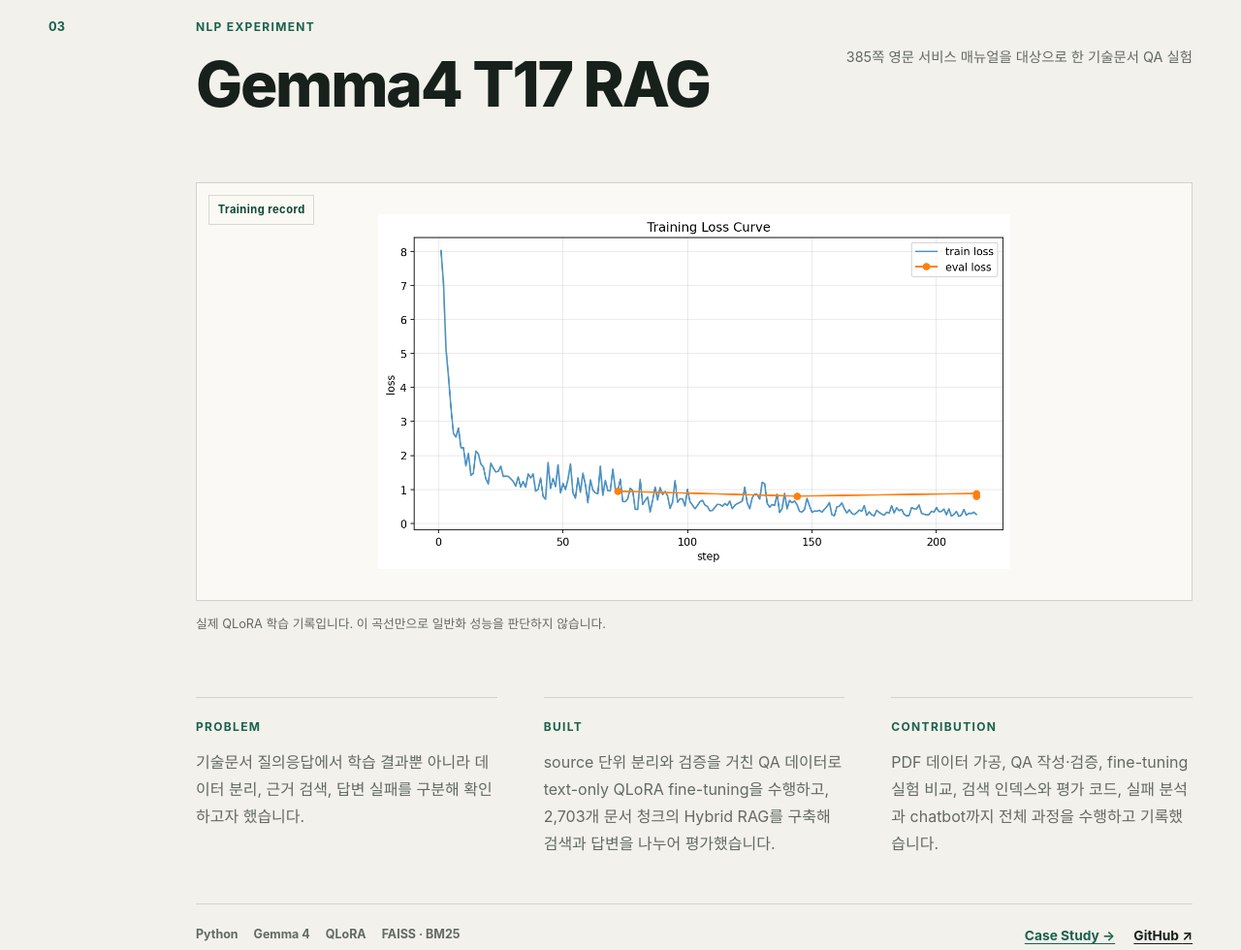
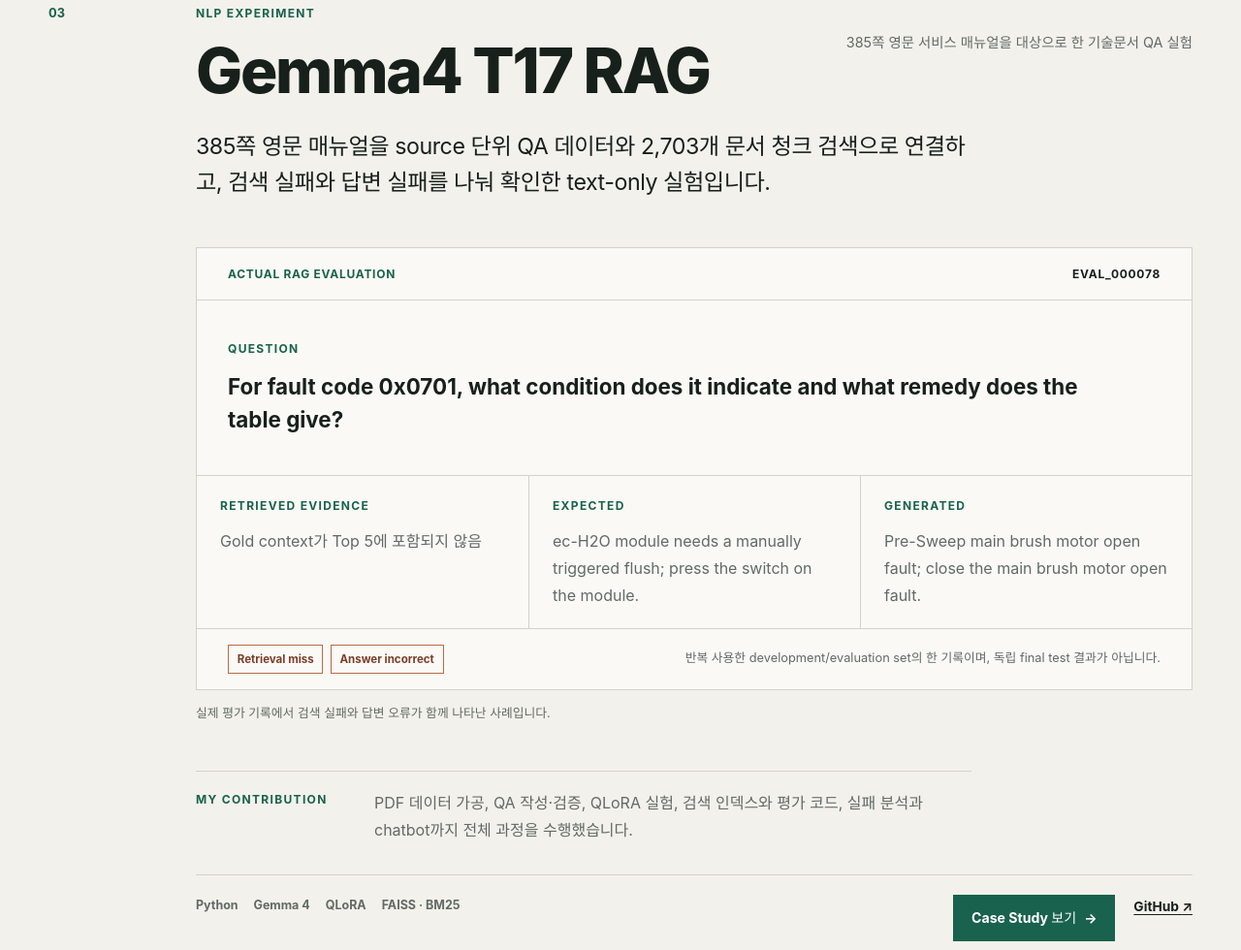
Before and after one commit to gusn9719/gusn9719.github.io, an Astro site: page / in a window 1280 px wide. Shown: the part 3688-4668 px from the top of the page at 97% size. Built offline with nearby package versions, Linux system fonts and the light colour scheme; Astro itself is replaced by a stand-in of ours.

Commit message:
feat: 나머지 프로젝트 홈 진입 UX 개선

```diff
--- a/src/components/ProjectCard.astro
+++ b/src/components/ProjectCard.astro
@@ -8,6 +8,9 @@ interface Props {
 const { project } = Astro.props;
 const detailLink = project.links.find((link) => link.kind === "detail");
 const isHomeEntry = Boolean(project.homeEntry && detailLink);
+const homeEvidence = project.homeEntry?.evidence;
+const hasMultiplePreviews = isHomeEntry && !homeEvidence && project.preview.items.length > 1;
+const homeCaption = homeEvidence?.caption ?? project.preview.caption;
 ---
 
 <article class:list={["project-row", { "project-row--entry": isHomeEntry }]} aria-labelledby={`${project.slug}-title`}>
@@ -27,13 +30,54 @@ const isHomeEntry = Boolean(project.homeEntry && detailLink);
 
     {isHomeEntry && <p class="project-row__lede">{project.homeEntry!.summary}</p>}
 
-    <figure class:list={["project-preview", { "project-preview--portrait": !isHomeEntry && project.preview.items.some((item) => item.presentation === "portrait"), "project-preview--flow": isHomeEntry }] }>
-      {isHomeEntry ? (
+    <figure class:list={["project-preview", {
+      "project-preview--portrait": !isHomeEntry && project.preview.items.some((item) => item.presentation === "portrait"),
+      "project-preview--entry": isHomeEntry,
+      "project-preview--flow": isHomeEntry && project.homeEntry!.layout === "phone-flow",
+      "project-preview--evolution": isHomeEntry && project.homeEntry!.layout === "evolution",
+      "project-preview--record": isHomeEntry && project.homeEntry!.layout === "record",
+    }] }>
+      {isHomeEntry && homeEvidence ? (
+        <a
+          class="project-evidence-record__link"
+          href={detailLink!.href}
+          aria-label={`${project.title} Case Study 보기 — ${homeEvidence.id} 평가 기록`}
+        >
+          <div class="project-evidence-record">
+            <div class="project-evidence-record__header">
+              <p>{homeEvidence.label}</p>
+              <strong>{homeEvidence.id}</strong>
+            </div>
+            <div class="project-evidence-record__question">
+              <p class="summary-label">Question</p>
+              <p lang="en">{homeEvidence.question}</p>
+            </div>
+            <div class="project-evidence-record__comparison">
+              <div>
+                <p class="summary-label">Retrieved evidence</p>
+                <p>{homeEvidence.retrieved}</p>
+              </div>
+              <div>
+                <p class="summary-label">Expected</p>
+                <p lang="en">{homeEvidence.expected}</p>
+              </div>
+              <div>
+                <p class="summary-label">Generated</p>
+                <p lang="en">{homeEvidence.generated}</p>
+              </div>
+            </div>
+            <div class="project-evidence-record__result">
+              <div>{homeEvidence.outcomes.map((outcome) => <span>{outcome}</span>)}</div>
+              <p>{homeEvidence.boundary}</p>
+            </div>
+          </div>
+        </a>
+      ) : isHomeEntry ? (
         <div
           class:list={["project-preview__media", { "project-preview__media--split": project.preview.items.length > 1 }]}
           role="group"
           aria-label={`${project.title} 화면 미리보기`}
-          aria-describedby={`${project.slug}-swipe-hint`}
+          aria-describedby={hasMultiplePreviews ? `${project.slug}-swipe-hint` : undefined}
         >
           {project.preview.items.map((item) => (
             <a
@@ -70,14 +114,14 @@ const isHomeEntry = Boolean(project.homeEntry && detailLink);
           ))}
         </div>
       )}
-      {isHomeEntry && (
+      {hasMultiplePreviews && (
         <p id={`${project.slug}-swipe-hint`} class="project-preview__swipe-hint">
           <span aria-hidden="true">←</span>
           <span>좌우로 밀거나 Tab 키로 다음 화면 보기</span>
           <span aria-hidden="true">→</span>
         </p>
       )}
-      <figcaption>{project.preview.caption}</figcaption>
+      <figcaption>{homeCaption}</figcaption>
     </figure>
 
     {isHomeEntry ? (
--- a/src/data/projects.ts
+++ b/src/data/projects.ts
@@ -28,6 +28,18 @@ export interface ProjectHomeEntry {
   summary: string;
   contribution: string;
   ctaLabel: string;
+  layout?: "phone-flow" | "evolution" | "record";
+  evidence?: {
+    label: string;
+    id: string;
+    question: string;
+    retrieved: string;
+    expected: string;
+    generated: string;
+    outcomes: string[];
+    boundary: string;
+    caption: string;
+  };
 }
 
 export interface Project {
@@ -95,6 +107,7 @@ export const projects: Project[] = [
       contribution:
         "아이디어·사용자 흐름 설계, Flutter 주요 화면, FastAPI 인증·분석 연동과 시스템 통합에 참여했습니다.",
       ctaLabel: "Case Study 보기",
+      layout: "phone-flow",
     },
     links: [
       {
@@ -132,7 +145,7 @@ export const projects: Project[] = [
           alt: "피부타입 필터, 상품 점수와 긍정·부정 리뷰를 표시한 ReviewFit 실제 Streamlit 화면",
           width: 900,
           height: 483,
-          fit: "cover",
+          fit: "contain",
           presentation: "landscape",
         },
         {
@@ -145,6 +158,14 @@ export const projects: Project[] = [
           presentation: "diagram",
         },
       ],
+    },
+    homeEntry: {
+      summary:
+        "피부타입별 부정 신호 비율을 계산한 ReviewFit을, 추천·리뷰 데이터를 연결한 Spring MVC 서비스 BeautyLens로 확장했습니다.",
+      contribution:
+        "OliveYoung 리뷰를 직접 수집하고 제공받은 Musinsa·Coupang 데이터를 통합했습니다. 전처리·모델 비교·추천 집계 후 BeautyLens의 데이터 적재와 Spring MVC 기능을 구현했습니다.",
+      ctaLabel: "Case Study 보기",
+      layout: "evolution",
     },
     links: [
       {
@@ -195,6 +216,30 @@ export const projects: Project[] = [
         },
       ],
     },
+    homeEntry: {
+      summary:
+        "385쪽 영문 매뉴얼을 source 단위 QA 데이터와 2,703개 문서 청크 검색으로 연결하고, 검색 실패와 답변 실패를 나눠 확인한 text-only 실험입니다.",
+      contribution:
+        "PDF 데이터 가공, QA 작성·검증, QLoRA 실험, 검색 인덱스와 평가 코드, 실패 분석과 chatbot까지 전체 과정을 수행했습니다.",
+      ctaLabel: "Case Study 보기",
+      layout: "record",
+      evidence: {
+        label: "Actual RAG evaluation",
+        id: "eval_000078",
+        question:
+          "For fault code 0x0701, what condition does it indicate and what remedy does the table give?",
+        retrieved: "Gold context가 Top 5에 포함되지 않음",
+        expected:
+          "ec-H2O module needs a manually triggered flush; press the switch on the module.",
+        generated:
+          "Pre-Sweep main brush motor open fault; close the main brush motor open fault.",
+        outcomes: ["Retrieval miss", "Answer incorrect"],
+        boundary:
+          "반복 사용한 development/evaluation set의 한 기록이며, 독립 final test 결과가 아닙니다.",
+        caption:
+          "실제 평가 기록에서 검색 실패와 답변 오류가 함께 나타난 사례입니다.",
+      },
+    },
     links: [
       {
         label: "Case Study",
--- a/src/styles/global.css
+++ b/src/styles/global.css
@@ -391,9 +391,13 @@ h4 {
   width: min(100%, 420px);
 }
 
-.project-preview--flow {
+.project-preview--entry {
   width: 100%;
   margin-bottom: clamp(2rem, 4vw, 3rem);
+}
+
+.project-preview--evolution .project-preview__media--split {
+  grid-template-columns: minmax(0, 1.15fr) minmax(0, 0.85fr);
 }
 
 .project-preview__link {
@@ -467,6 +471,104 @@ h4 {
   display: none;
 }
 
+.project-evidence-record__link {
+  display: block;
+  border: 1px solid var(--border);
+  background: var(--surface);
+  color: inherit;
+  text-decoration: none;
+}
+
+.project-evidence-record__link:hover {
+  border-color: var(--accent);
+}
+
+.project-evidence-record__link:focus-visible {
+  outline-offset: 4px;
+}
+
+.project-evidence-record__header,
+.project-evidence-record__result {
+  display: flex;
+  align-items: center;
+  justify-content: space-between;
+  gap: 1.5rem;
+  padding: 1rem clamp(1rem, 2.5vw, 2rem);
+}
+
+.project-evidence-record__header {
+  border-bottom: 1px solid var(--border);
+}
+
+.project-evidence-record__header p,
+.project-evidence-record__header strong {
+  margin: 0;
+  font-size: 0.75rem;
+  letter-spacing: 0.06em;
+  text-transform: uppercase;
+}
+
+.project-evidence-record__header p {
+  color: var(--accent);
+  font-weight: 750;
+}
+
+.project-evidence-record__question {
+  padding: clamp(1.5rem, 3vw, 2.5rem) clamp(1rem, 2.5vw, 2rem);
+}
+
+.project-evidence-record__question p:last-child {
+  max-width: 55rem;
+  margin: 0;
+  font-size: clamp(1.1rem, 2vw, 1.4rem);
+  font-weight: 650;
+  line-height: 1.55;
+}
+
+.project-evidence-record__comparison {
+  display: grid;
+  grid-template-columns: repeat(3, minmax(0, 1fr));
+  border-top: 1px solid var(--border);
+  border-bottom: 1px solid var(--border);
+}
+
+.project-evidence-record__comparison > div {
+  min-width: 0;
+  padding: 1.25rem clamp(1rem, 2vw, 1.5rem);
+}
+
+.project-evidence-record__comparison > div + div {
+  border-left: 1px solid var(--border);
+}
+
+.project-evidence-record__comparison p:last-child {
+  margin: 0;
+  color: var(--muted);
+  overflow-wrap: anywhere;
+}
+
+.project-evidence-record__result > div {
+  display: flex;
+  flex-wrap: wrap;
+  gap: 0.45rem;
+}
+
+.project-evidence-record__result span {
+  padding: 0.25rem 0.55rem;
+  border: 1px solid #b96a4a;
+  color: #7a3e29;
+  font-size: 0.72rem;
+  font-weight: 750;
+}
+
+.project-evidence-record__result p {
+  max-width: 34rem;
+  margin: 0;
+  color: var(--muted);
+  font-size: 0.8rem;
+  text-align: right;
+}
+
 .project-row__summary {
   display: grid;
   grid-template-columns: repeat(3, minmax(0, 1fr));
@@ -1617,7 +1719,7 @@ code {
     grid-template-columns: 1fr;
   }
 
-  .project-preview--flow .project-preview__media--split {
+  .project-preview--entry .project-preview__media--split {
     grid-template-columns: none;
     grid-auto-flow: column;
     grid-auto-columns: 100%;
@@ -1630,10 +1732,17 @@ code {
     height: 280px;
   }
 
+  .project-preview--entry .project-preview__item {
+    scroll-snap-align: start;
+    scroll-snap-stop: always;
+  }
+
   .project-preview--flow .project-preview__item {
     height: clamp(470px, 145vw, 560px);
-    scroll-snap-align: start;
-    scroll-snap-stop: always;
+  }
+
+  .project-preview--evolution .project-preview__item {
+    height: clamp(280px, 86vw, 340px);
   }
 
   .project-preview--flow .project-preview__item--contain img {
@@ -1651,6 +1760,24 @@ code {
     font-weight: 650;
   }
 
+  .project-evidence-record__comparison {
+    grid-template-columns: 1fr;
+  }
+
+  .project-evidence-record__comparison > div + div {
+    border-top: 1px solid var(--border);
+    border-left: 0;
+  }
+
+  .project-evidence-record__result {
+    align-items: flex-start;
+    flex-direction: column;
+  }
+
+  .project-evidence-record__result p {
+    text-align: left;
+  }
+
   .hero {
     min-height: auto;
     padding-top: 2.5rem;
```
Also changed, not shown: tests/usability-evidence.test.ts (+53 -4 lines).
